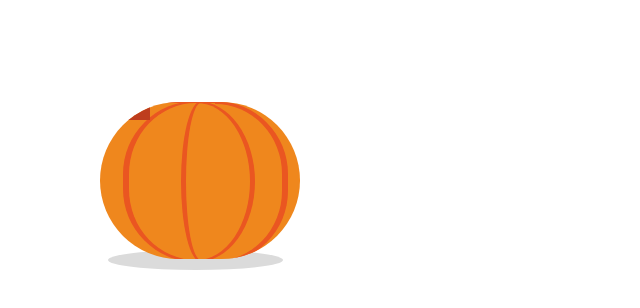
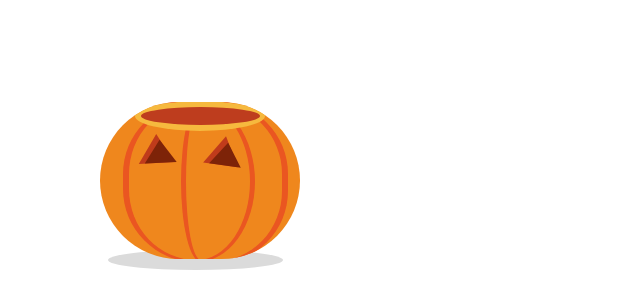
Before and after one commit to nastassiadanilova/nastassiadanilova, a plain HTML site: page index.html in a window 1280 px wide. Shown: the whole page, without its empty margins (0-640 px from the left). Drawn offline with Linux system fonts and the light colour scheme.

Commit message:
pumpkin eyes and hole

```diff
--- a/index.html
+++ b/index.html
@@ -1,12 +1,6 @@
 <html>
   <head>
     <style>
-      :root {
-        --pumpkin: #ef871d;
-        --peel: #be3d1e;
-        --pumpkin-dark: #ea5621;
-        --shadow: #dbdbdb;
-      }
       .wrapper {
         position: relative;
         padding-left: 92px;
@@ -16,7 +10,7 @@
         position: relative;
       }
       .pumpkin {
-        background-color: var(--pumpkin);
+        background-color: #ef871d;
         width: 200px;
         height: 157px;
         top: 94px;
@@ -24,24 +18,64 @@
         overflow: hidden;
         z-index: 1;
       }
-      .pumpkin-hole {
-        background-color: var(--peel);
+      .pumpkin > * {
+        position: absolute;
+        display: inline-block;
+      }
+      .pumpkin-peel {
+        border-width: 15px 0 0 0;
+        border-color: #f6b93e;
+        border-style: solid;
         content: '';
-        width: 30px;
-        height: 18px;
-        left: 20px;
+        width: 130px;
+        height: 15px;
+        left: 35px;
+        top: -1px;
+        border-radius: 50%;
         z-index: 1;
       }
+      .pumpkin-peel::before {
+        border-width: 0 0 15px 0;
+        border-color: #f6b93e;
+        border-style: solid;
+        content: '';
+        width: 130px;
+        height: 15px;
+        left: 0;
+        top: -15px;
+        border-radius: 50%;
+        z-index: 1;
+        position: absolute;
+      }
+      .pumpkin-hole {
+        border-width: 9px 0 0 0;
+        border-color: #be3d1e;
+        border-style: solid;
+        content: '';
+        width: 119px;
+        height: 9px;
+        left: 6px;
+        top: -9px;
+        border-radius: 50%;
+        z-index: 2;
+      }
       .pumpkin-hole::before {
-        background-color: var(--peel);
+        border-width: 0 0 9px 0;
+        border-color: #be3d1e;
+        border-style: solid;
         content: '';
-        width: 30px;
-        height: 18px;
+        width: 119px;
+        height: 9px;
+        left: 0;
+        top: -9px;
+        border-radius: 50%;
+        z-index: 2;
+        position: absolute;
       }
       .pumpkin-line {
         height: calc(100%);
         border-style: solid;
-        border-color: var(--pumpkin-dark);
+        border-color: #ea5621;
         display: inline-block;
         position: absolute;
         top: -1px;
@@ -70,11 +104,39 @@
         border-width: 3px 6px 3px 0;
         right: 12px;
       }
+      .eye {
+        width: 0;
+        height: 0;
+        border-left: 19px solid transparent;
+        border-right: 16px solid transparent;
+        border-bottom: 29px solid #c03b1b;
+      }
+      .eye-inner {
+        top: 6px;
+        border-bottom: 23px solid #7d2308;
+        border-left: 16px solid transparent;
+      }
+      .eye-left {
+        left: 38px;
+        top: 32px;
+        transform: rotate(-3deg);
+      }
+      .eye-left-inner {
+        left: -13px;
+      }
+      .eye-right {
+        top: 34px;
+        right: 60px;
+        transform: rotate(8deg);
+      }
+      .eye-right-inner {
+        right: 13px;
+      }
       .shadow {
         width: 175px;
         height: 20px;
         border-radius: 50%;
-        background-color: var(--shadow);
+        background-color: #dbdbdb;
         top: 85px;
         left: 8px;
       }
@@ -83,11 +145,19 @@
   <body>
     <div class="wrapper">
       <div class="pumpkin">
-        <div class="pumpkin-hole"></div>
+        <div class="pumpkin-peel">
+          <div class="pumpkin-hole"></div>
+        </div>
         <div class="pumpkin-line line-left"></div>
         <div class="pumpkin-line line-center"></div>
         <div class="pumpkin-line line-center-right"></div>
         <div class="pumpkin-line line-right"></div>
+        <div class="eye eye-left">
+          <div class="eye eye-inner eye-left-inner"></div>
+        </div>
+        <div class="eye eye-right">
+          <div class="eye eye-inner eye-right-inner"></div>
+        </div>
       </div>
       <div class="shadow"></div>
     </div>
```
Also changed, not shown: halloween.svg.
